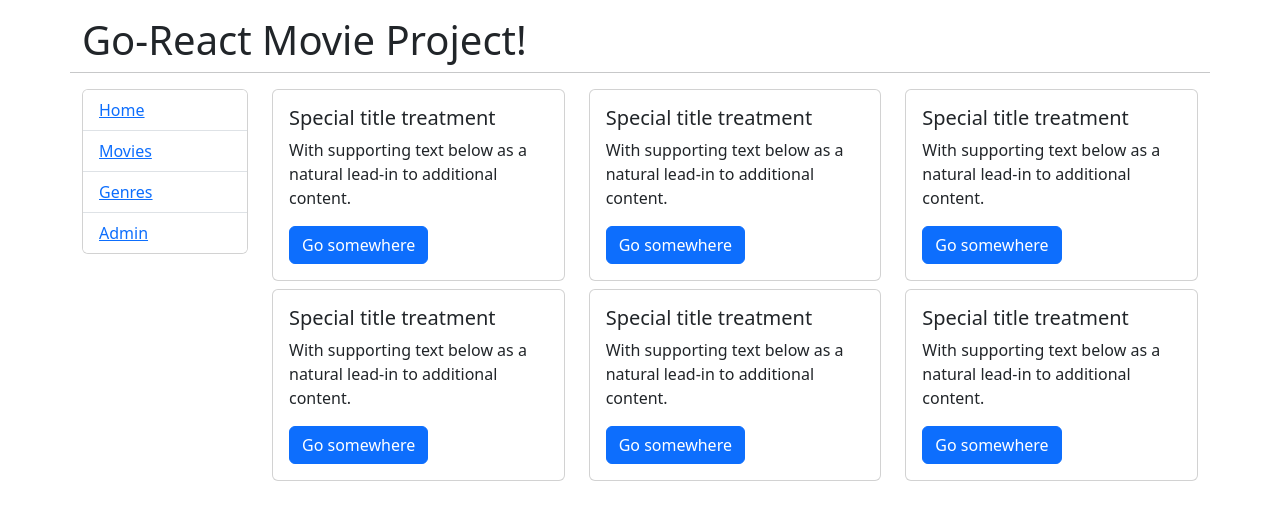
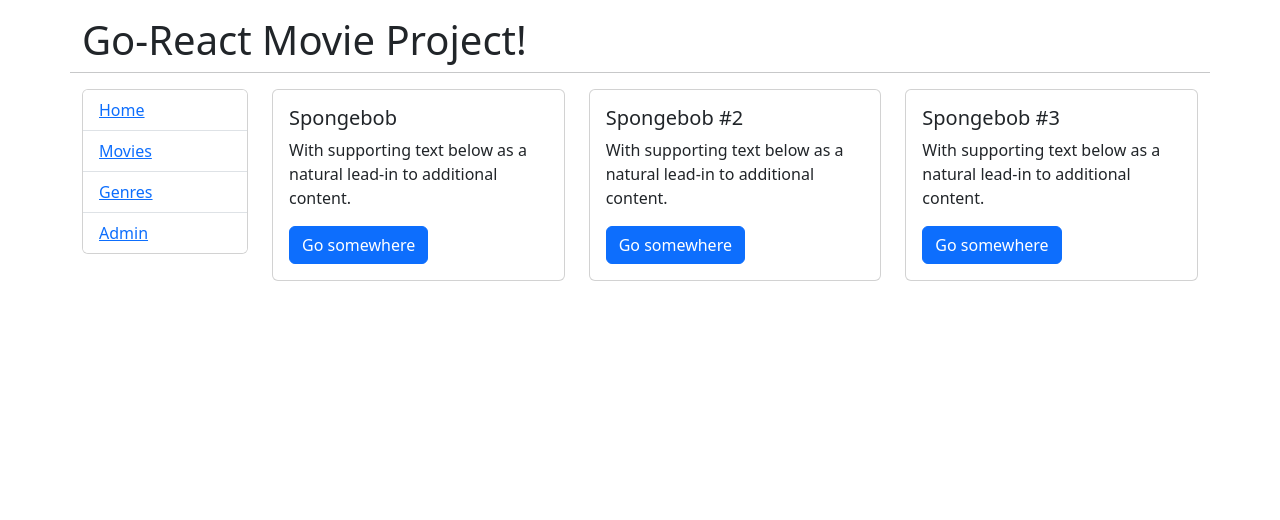
Before and after one commit to amrann/goreact-movie, a React (Create React App) app in the folder client-react-movie/: page / in a window 1280 px wide. Shown: the top 520 px of the page. Built offline with nearby package versions, Linux system fonts and the light colour scheme; the HTML template or start-up script is replaced by a standard one.

Commit message:
menampilkan data dari state dan hook react

```diff
--- a/client-react-movie/src/components/Content.js
+++ b/client-react-movie/src/components/Content.js
@@ -1,12 +1,28 @@
-import React from 'react'
+import React, { useEffect, useState } from 'react'
 
 const Content = () => {
+  const [data, setData] = useState([])
+
+  /*
+  useEffect ini akan bekerja ketika component "Content" dipanggil, dengan cttn tidak ada parameter pada param kedua
+  dari useEffect ini
+  */
+  useEffect(() => {
+    setData([
+      {id: 1, title: 'Spongebob', runtime: 145},
+      {id: 2, title: 'Spongebob #2', runtime: 145},
+      {id: 3, title: 'Spongebob #3', runtime: 145}
+    ]);
+  }, [])
+
+
   return (
     <div className="row">
-      <div className="col-sm-4 mb-2">
+      {data.map((dt, index) => (
+        <div className="col-sm-4 mb-2" key={index}>
           <div className="card">
             <div className="card-body">
-            <h5 className="card-title">Special title treatment</h5>
+              <h5 className="card-title">{dt.title}</h5>
               <p className="card-text">
                 With supporting text below as a natural lead-in to additional content.
               </p>
@@ -16,71 +32,7 @@ const Content = () => {
             </div>
           </div>
         </div>
-      <div className="col-sm-4 mb-2">
-        <div className="card">
-          <div className="card-body">
-            <h5 className="card-title">Special title treatment</h5>
-            <p className="card-text">
-              With supporting text below as a natural lead-in to additional content.
-            </p>
-            <a href="#" className="btn btn-primary">
-              Go somewhere
-            </a>
-          </div>
-        </div>
-      </div>
-      <div className="col-sm-4 mb-2">
-        <div className="card">
-          <div className="card-body">
-            <h5 className="card-title">Special title treatment</h5>
-            <p className="card-text">
-              With supporting text below as a natural lead-in to additional content.
-            </p>
-            <a href="#" className="btn btn-primary">
-              Go somewhere
-            </a>
-          </div>
-        </div>
-      </div>
-      <div className="col-sm-4 mb-2">
-        <div className="card">
-          <div className="card-body">
-            <h5 className="card-title">Special title treatment</h5>
-            <p className="card-text">
-              With supporting text below as a natural lead-in to additional content.
-            </p>
-            <a href="#" className="btn btn-primary">
-              Go somewhere
-            </a>
-          </div>
-        </div>
-      </div>
-      <div className="col-sm-4 mb-2">
-        <div className="card">
-          <div className="card-body">
-            <h5 className="card-title">Special title treatment</h5>
-            <p className="card-text">
-              With supporting text below as a natural lead-in to additional content.
-            </p>
-            <a href="#" className="btn btn-primary">
-              Go somewhere
-            </a>
-          </div>
-        </div>
-      </div>
-      <div className="col-sm-4 mb-2">
-        <div className="card">
-          <div className="card-body">
-            <h5 className="card-title">Special title treatment</h5>
-            <p className="card-text">
-              With supporting text below as a natural lead-in to additional content.
-            </p>
-            <a href="#" className="btn btn-primary">
-              Go somewhere
-            </a>
-          </div>
-        </div>
-      </div>
+      ))}
     </div>
   )
 }
```
Lines whose indentation alone changed are shown as unchanged.
